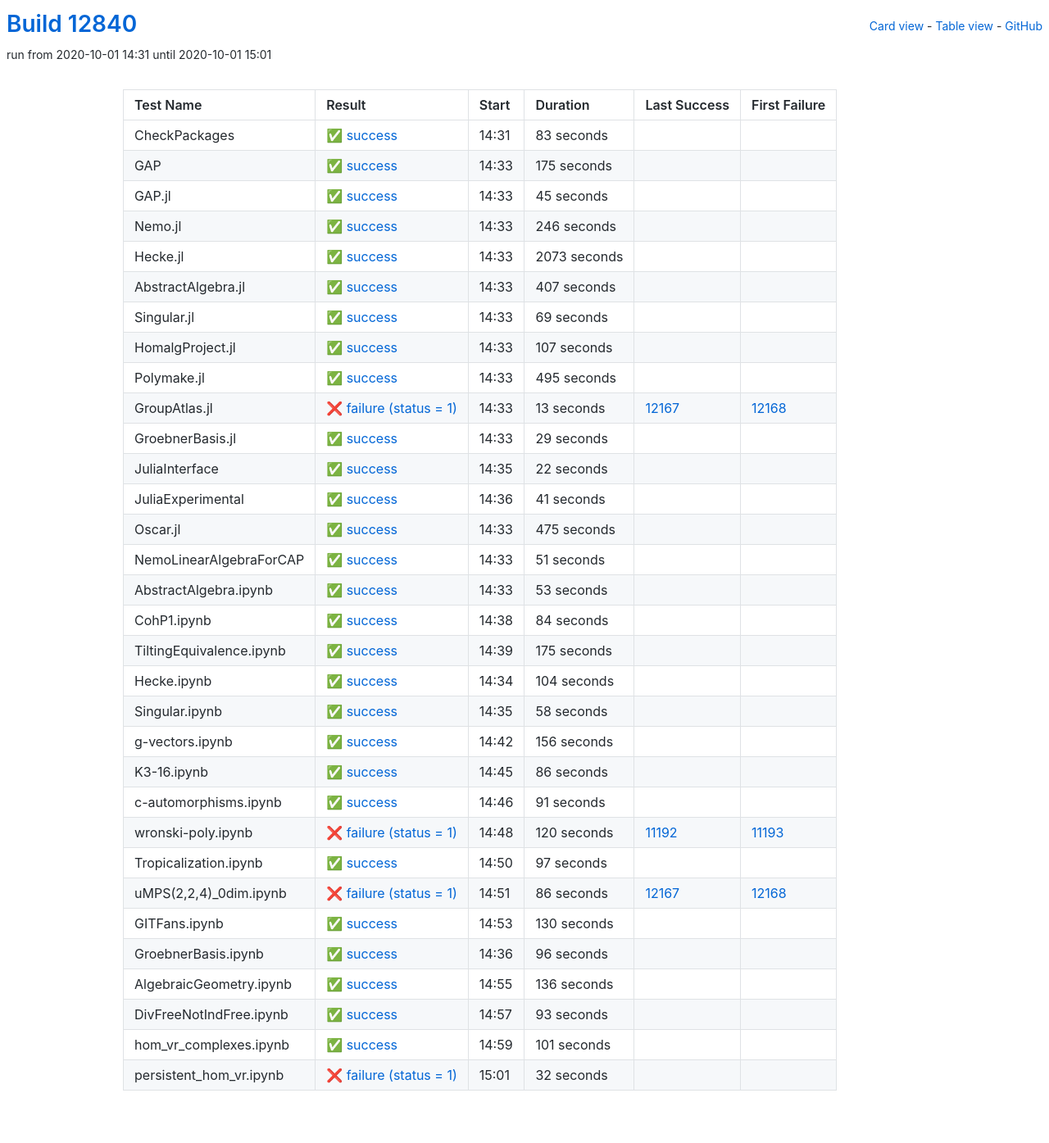
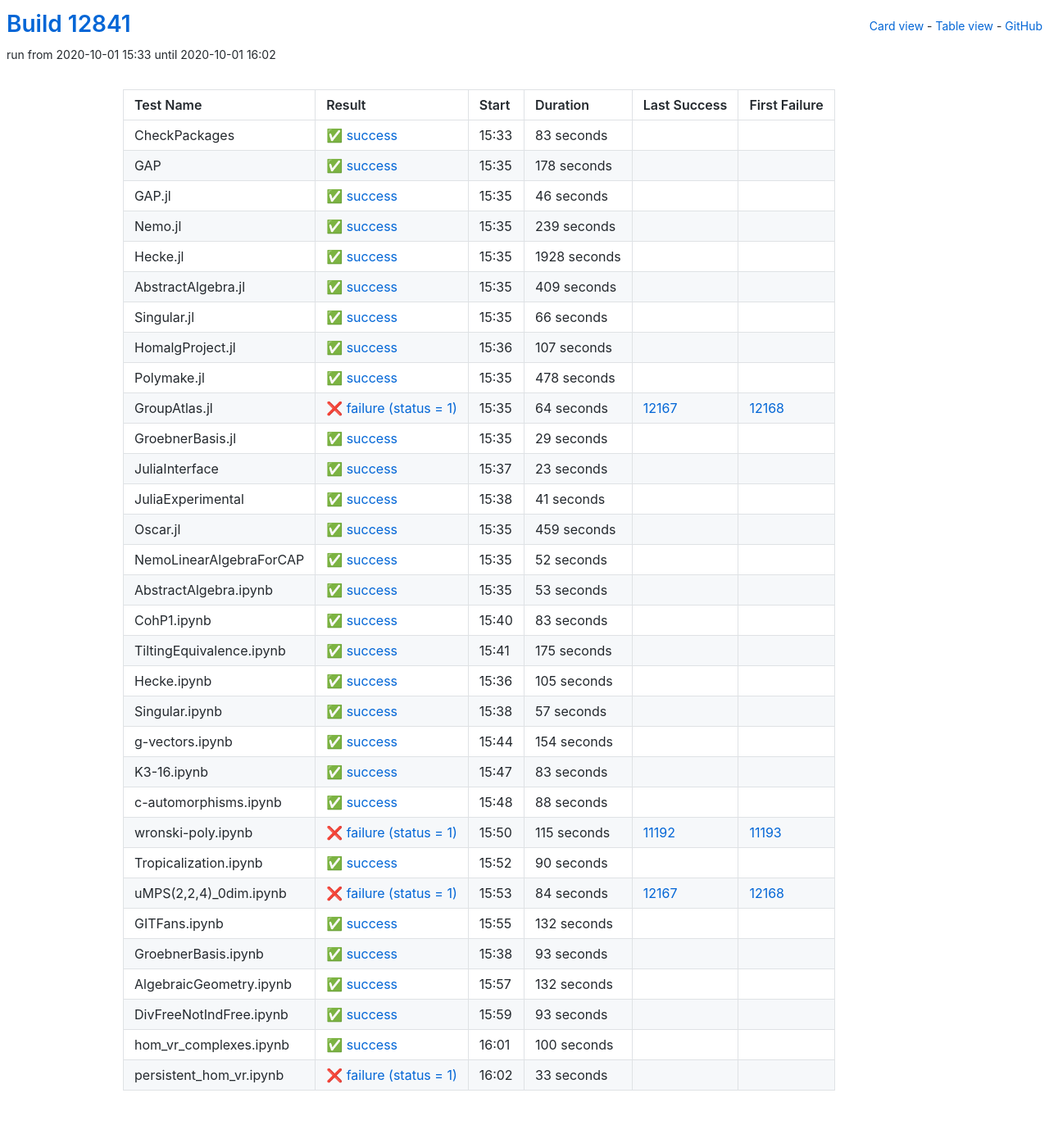
Before and after one commit to oscar-system/oscar-ci-status, a Jekyll site: the page built from table.html, in a window 1280 px wide. Shown: the whole page at 82% size. Built offline with Jekyll 4.4.1, drawn with Linux system fonts in a browser that asks for light colours.

Commit message:
Build #12841

```diff
--- a/_data/ci.yml
+++ b/_data/ci.yml
@@ -1,6 +1,6 @@
 ---
-build: 12840
-build_url: https://oscarci.mathematik.uni-kl.de/job/oscar/12840/
+build: 12841
+build_url: https://oscarci.mathematik.uni-kl.de/job/oscar/12841/
 job: oscar
 organization: oscar-system
 repo: oscar-ci-status
@@ -8,8 +8,8 @@ repourl: https://github.com/oscar-system/oscar-ci-status
 tests:
 - name: CheckPackages
   id: checkpackages
-  log: https://oscarci.mathematik.uni-kl.de/job/oscar/12840/artifact/logs/build-12840/CheckPackages.log
-  start: 2020-10-01 14:31
+  log: https://oscarci.mathematik.uni-kl.de/job/oscar/12841/artifact/logs/build-12841/CheckPackages.log
+  start: 2020-10-01 15:33
   success: true
   exitcode: 0
   status: success
@@ -20,80 +20,80 @@ tests:
   first_failure_url:
 - name: GAP
   id: gap
-  log: https://oscarci.mathematik.uni-kl.de/job/oscar/12840/artifact/logs/build-12840/GAP.log
-  start: 2020-10-01 14:33
+  log: https://oscarci.mathematik.uni-kl.de/job/oscar/12841/artifact/logs/build-12841/GAP.log
+  start: 2020-10-01 15:35
   success: true
   exitcode: 0
   status: success
-  duration: 175
+  duration: 178
   last_success: false
   last_success_url:
   first_failure: false
   first_failure_url:
 - name: GAP.jl
   id: gap-jl
-  log: https://oscarci.mathematik.uni-kl.de/job/oscar/12840/artifact/logs/build-12840/GAP.jl.log
-  start: 2020-10-01 14:33
+  log: https://oscarci.mathematik.uni-kl.de/job/oscar/12841/artifact/logs/build-12841/GAP.jl.log
+  start: 2020-10-01 15:35
   success: true
   exitcode: 0
   status: success
-  duration: 45
+  duration: 46
   last_success: false
   last_success_url:
   first_failure: false
   first_failure_url:
 - name: Nemo.jl
   id: nemo-jl
-  log: https://oscarci.mathematik.uni-kl.de/job/oscar/12840/artifact/logs/build-12840/Nemo.jl.log
-  start: 2020-10-01 14:33
+  log: https://oscarci.mathematik.uni-kl.de/job/oscar/12841/artifact/logs/build-12841/Nemo.jl.log
+  start: 2020-10-01 15:35
   success: true
   exitcode: 0
   status: success
-  duration: 246
+  duration: 239
   last_success: false
   last_success_url:
   first_failure: false
   first_failure_url:
 - name: Hecke.jl
   id: hecke-jl
-  log: https://oscarci.mathematik.uni-kl.de/job/oscar/12840/artifact/logs/build-12840/Hecke.jl.log
-  start: 2020-10-01 14:33
+  log: https://oscarci.mathematik.uni-kl.de/job/oscar/12841/artifact/logs/build-12841/Hecke.jl.log
+  start: 2020-10-01 15:35
   success: true
   exitcode: 0
   status: success
-  duration: 2073
+  duration: 1928
   last_success: false
   last_success_url:
   first_failure: false
   first_failure_url:
 - name: AbstractAlgebra.jl
   id: abstractalgebra-jl
-  log: https://oscarci.mathematik.uni-kl.de/job/oscar/12840/artifact/logs/build-12840/AbstractAlgebra.jl.log
-  start: 2020-10-01 14:33
+  log: https://oscarci.mathematik.uni-kl.de/job/oscar/12841/artifact/logs/build-12841/AbstractAlgebra.jl.log
+  start: 2020-10-01 15:35
   success: true
   exitcode: 0
   status: success
-  duration: 407
+  duration: 409
   last_success: false
   last_success_url:
   first_failure: false
   first_failure_url:
 - name: Singular.jl
   id: singular-jl
-  log: https://oscarci.mathematik.uni-kl.de/job/oscar/12840/artifact/logs/build-12840/Singular.jl.log
-  start: 2020-10-01 14:33
+  log: https://oscarci.mathematik.uni-kl.de/job/oscar/12841/artifact/logs/build-12841/Singular.jl.log
+  start: 2020-10-01 15:35
   success: true
   exitcode: 0
   status: success
-  duration: 69
+  duration: 66
   last_success: false
   last_success_url:
   first_failure: false
   first_failure_url:
 - name: HomalgProject.jl
   id: homalgproject-jl
-  log: https://oscarci.mathematik.uni-kl.de/job/oscar/12840/artifact/logs/build-12840/HomalgProject.jl.log
-  start: 2020-10-01 14:33
+  log: https://oscarci.mathematik.uni-kl.de/job/oscar/12841/artifact/logs/build-12841/HomalgProject.jl.log
+  start: 2020-10-01 15:36
   success: true
   exitcode: 0
   status: success
@@ -104,32 +104,32 @@ tests:
   first_failure_url:
 - name: Polymake.jl
   id: polymake-jl
-  log: https://oscarci.mathematik.uni-kl.de/job/oscar/12840/artifact/logs/build-12840/Polymake.jl.log
-  start: 2020-10-01 14:33
+  log: https://oscarci.mathematik.uni-kl.de/job/oscar/12841/artifact/logs/build-12841/Polymake.jl.log
+  start: 2020-10-01 15:35
   success: true
   exitcode: 0
   status: success
-  duration: 495
+  duration: 478
   last_success: false
   last_success_url:
   first_failure: false
   first_failure_url:
 - name: GroupAtlas.jl
   id: groupatlas-jl
-  log: https://oscarci.mathematik.uni-kl.de/job/oscar/12840/artifact/logs/build-12840/GroupAtlas.jl.log
-  start: 2020-10-01 14:33
+  log: https://oscarci.mathematik.uni-kl.de/job/oscar/12841/artifact/logs/build-12841/GroupAtlas.jl.log
+  start: 2020-10-01 15:35
   success: false
   exitcode: 1
   status: failure
-  duration: 13
+  duration: 64
   last_success: 12167
   last_success_url: https://oscarci.mathematik.uni-kl.de/job/oscar/12167/
   first_failure: 12168
   first_failure_url: https://oscarci.mathematik.uni-kl.de/job/oscar/12168/
 - name: GroebnerBasis.jl
   id: groebnerbasis-jl
-  log: https://oscarci.mathematik.uni-kl.de/job/oscar/12840/artifact/logs/build-12840/GroebnerBasis.jl.log
-  start: 2020-10-01 14:33
+  log: https://oscarci.mathematik.uni-kl.de/job/oscar/12841/artifact/logs/build-12841/GroebnerBasis.jl.log
+  start: 2020-10-01 15:35
   success: true
   exitcode: 0
   status: success
@@ -140,20 +140,20 @@ tests:
   first_failure_url:
 - name: JuliaInterface
   id: juliainterface
-  log: https://oscarci.mathematik.uni-kl.de/job/oscar/12840/artifact/logs/build-12840/JuliaInterface.log
-  start: 2020-10-01 14:35
+  log: https://oscarci.mathematik.uni-kl.de/job/oscar/12841/artifact/logs/build-12841/JuliaInterface.log
+  start: 2020-10-01 15:37
   success: true
   exitcode: 0
   status: success
-  duration: 22
+  duration: 23
   last_success: false
   last_success_url:
   first_failure: false
   first_failure_url:
 - name: JuliaExperimental
   id: juliaexperimental
-  log: https://oscarci.mathematik.uni-kl.de/job/oscar/12840/artifact/logs/build-12840/JuliaExperimental.log
-  start: 2020-10-01 14:36
+  log: https://oscarci.mathematik.uni-kl.de/job/oscar/12841/artifact/logs/build-12841/JuliaExperimental.log
+  start: 2020-10-01 15:38
   success: true
   exitcode: 0
   status: success
@@ -164,32 +164,32 @@ tests:
   first_failure_url:
 - name: Oscar.jl
   id: oscar-jl
-  log: https://oscarci.mathematik.uni-kl.de/job/oscar/12840/artifact/logs/build-12840/Oscar.jl.log
-  start: 2020-10-01 14:33
+  log: https://oscarci.mathematik.uni-kl.de/job/oscar/12841/artifact/logs/build-12841/Oscar.jl.log
+  start: 2020-10-01 15:35
   success: true
   exitcode: 0
   status: success
-  duration: 475
+  duration: 459
   last_success: false
   last_success_url:
   first_failure: false
   first_failure_url:
 - name: NemoLinearAlgebraForCAP
   id: nemolinearalgebraforcap
-  log: https://oscarci.mathematik.uni-kl.de/job/oscar/12840/artifact/logs/build-12840/NemoLinearAlgebraForCAP.log
-  start: 2020-10-01 14:33
+  log: https://oscarci.mathematik.uni-kl.de/job/oscar/12841/artifact/logs/build-12841/NemoLinearAlgebraForCAP.log
+  start: 2020-10-01 15:35
   success: true
   exitcode: 0
   status: success
-  duration: 51
+  duration: 52
   last_success: false
   last_success_url:
   first_failure: false
   first_failure_url:
 - name: AbstractAlgebra.ipynb
   id: abstractalgebra-ipynb
-  log: https://oscarci.mathematik.uni-kl.de/job/oscar/12840/artifact/logs/build-12840/AbstractAlgebra.ipynb.log
-  start: 2020-10-01 14:33
+  log: https://oscarci.mathematik.uni-kl.de/job/oscar/12841/artifact/logs/build-12841/AbstractAlgebra.ipynb.log
+  start: 2020-10-01 15:35
   success: true
   exitcode: 0
   status: success
@@ -200,20 +200,20 @@ tests:
   first_failure_url:
 - name: CohP1.ipynb
   id: cohp1-ipynb
-  log: https://oscarci.mathematik.uni-kl.de/job/oscar/12840/artifact/logs/build-12840/CohP1.ipynb.log
-  start: 2020-10-01 14:38
+  log: https://oscarci.mathematik.uni-kl.de/job/oscar/12841/artifact/logs/build-12841/CohP1.ipynb.log
+  start: 2020-10-01 15:40
   success: true
   exitcode: 0
   status: success
-  duration: 84
+  duration: 83
   last_success: false
   last_success_url:
   first_failure: false
   first_failure_url:
 - name: TiltingEquivalence.ipynb
   id: tiltingequivalence-ipynb
-  log: https://oscarci.mathematik.uni-kl.de/job/oscar/12840/artifact/logs/build-12840/TiltingEquivalence.ipynb.log
-  start: 2020-10-01 14:39
+  log: https://oscarci.mathematik.uni-kl.de/job/oscar/12841/artifact/logs/build-12841/TiltingEquivalence.ipynb.log
+  start: 2020-10-01 15:41
   success: true
   exitcode: 0
   status: success
@@ -224,140 +224,140 @@ tests:
   first_failure_url:
 - name: Hecke.ipynb
   id: hecke-ipynb
-  log: https://oscarci.mathematik.uni-kl.de/job/oscar/12840/artifact/logs/build-12840/Hecke.ipynb.log
-  start: 2020-10-01 14:34
+  log: https://oscarci.mathematik.uni-kl.de/job/oscar/12841/artifact/logs/build-12841/Hecke.ipynb.log
+  start: 2020-10-01 15:36
   success: true
   exitcode: 0
   status: success
-  duration: 104
+  duration: 105
   last_success: false
   last_success_url:
   first_failure: false
   first_failure_url:
 - name: Singular.ipynb
   id: singular-ipynb
-  log: https://oscarci.mathematik.uni-kl.de/job/oscar/12840/artifact/logs/build-12840/Singular.ipynb.log
-  start: 2020-10-01 14:35
+  log: https://oscarci.mathematik.uni-kl.de/job/oscar/12841/artifact/logs/build-12841/Singular.ipynb.log
+  start: 2020-10-01 15:38
   success: true
   exitcode: 0
   status: success
-  duration: 58
+  duration: 57
   last_success: false
   last_success_url:
   first_failure: false
   first_failure_url:
 - name: g-vectors.ipynb
   id: g-vectors-ipynb
-  log: https://oscarci.mathematik.uni-kl.de/job/oscar/12840/artifact/logs/build-12840/g-vectors.ipynb.log
-  start: 2020-10-01 14:42
+  log: https://oscarci.mathematik.uni-kl.de/job/oscar/12841/artifact/logs/build-12841/g-vectors.ipynb.log
+  start: 2020-10-01 15:44
   success: true
   exitcode: 0
   status: success
-  duration: 156
+  duration: 154
   last_success: false
   last_success_url:
   first_failure: false
   first_failure_url:
 - name: K3-16.ipynb
   id: k3-16-ipynb
-  log: https://oscarci.mathematik.uni-kl.de/job/oscar/12840/artifact/logs/build-12840/K3-16.ipynb.log
-  start: 2020-10-01 14:45
+  log: https://oscarci.mathematik.uni-kl.de/job/oscar/12841/artifact/logs/build-12841/K3-16.ipynb.log
+  start: 2020-10-01 15:47
   success: true
   exitcode: 0
   status: success
-  duration: 86
+  duration: 83
   last_success: false
   last_success_url:
   first_failure: false
   first_failure_url:
 - name: c-automorphisms.ipynb
   id: c-automorphisms-ipynb
-  log: https://oscarci.mathematik.uni-kl.de/job/oscar/12840/artifact/logs/build-12840/c-automorphisms.ipynb.log
-  start: 2020-10-01 14:46
+  log: https://oscarci.mathematik.uni-kl.de/job/oscar/12841/artifact/logs/build-12841/c-automorphisms.ipynb.log
+  start: 2020-10-01 15:48
   success: true
   exitcode: 0
   status: success
-  duration: 91
+  duration: 88
   last_success: false
   last_success_url:
   first_failure: false
   first_failure_url:
 - name: wronski-poly.ipynb
   id: wronski-poly-ipynb
-  log: https://oscarci.mathematik.uni-kl.de/job/oscar/12840/artifact/logs/build-12840/wronski-poly.ipynb.log
-  start: 2020-10-01 14:48
+  log: https://oscarci.mathematik.uni-kl.de/job/oscar/12841/artifact/logs/build-12841/wronski-poly.ipynb.log
+  start: 2020-10-01 15:50
   success: false
   exitcode: 1
   status: failure
-  duration: 120
+  duration: 115
   last_success: 11192
   last_success_url: https://oscarci.mathematik.uni-kl.de/job/oscar/11192/
   first_failure: 11193
   first_failure_url: https://oscarci.mathematik.uni-kl.de/job/oscar/11193/
 - name: Tropicalization.ipynb
   id: tropicalization-ipynb
-  log: https://oscarci.mathematik.uni-kl.de/job/oscar/12840/artifact/logs/build-12840/Tropicalization.ipynb.log
-  start: 2020-10-01 14:50
+  log: https://oscarci.mathematik.uni-kl.de/job/oscar/12841/artifact/logs/build-12841/Tropicalization.ipynb.log
+  start: 2020-10-01 15:52
   success: true
   exitcode: 0
   status: success
-  duration: 97
+  duration: 90
   last_success: false
   last_success_url:
   first_failure: false
   first_failure_url:
 - name: uMPS(2,2,4)_0dim.ipynb
   id: umps-2-2-4-0dim-ipynb
-  log: https://oscarci.mathematik.uni-kl.de/job/oscar/12840/artifact/logs/build-12840/uMPS-2-2-4-_0dim.ipynb.log
-  start: 2020-10-01 14:51
+  log: https://oscarci.mathematik.uni-kl.de/job/oscar/12841/artifact/logs/build-12841/uMPS-2-2-4-_0dim.ipynb.log
+  start: 2020-10-01 15:53
   success: false
   exitcode: 1
   status: failure
-  duration: 86
+  duration: 84
   last_success: 12167
   last_success_url: https://oscarci.mathematik.uni-kl.de/job/oscar/12167/
   first_failure: 12168
   first_failure_url: https://oscarci.mathematik.uni-kl.de/job/oscar/12168/
 - name: GITFans.ipynb
   id: gitfans-ipynb
-  log: https://oscarci.mathematik.uni-kl.de/job/oscar/12840/artifact/logs/build-12840/GITFans.ipynb.log
-  start: 2020-10-01 14:53
+  log: https://oscarci.mathematik.uni-kl.de/job/oscar/12841/artifact/logs/build-12841/GITFans.ipynb.log
+  start: 2020-10-01 15:55
   success: true
   exitcode: 0
   status: success
-  duration: 130
+  duration: 132
   last_success: false
   last_success_url:
   first_failure: false
   first_failure_url:
 - name: GroebnerBasis.ipynb
   id: groebnerbasis-ipynb
-  log: https://oscarci.mathematik.uni-kl.de/job/oscar/12840/artifact/logs/build-12840/GroebnerBasis.ipynb.log
-  start: 2020-10-01 14:36
+  log: https://oscarci.mathematik.uni-kl.de/job/oscar/12841/artifact/logs/build-12841/GroebnerBasis.ipynb.log
+  start: 2020-10-01 15:38
   success: true
   exitcode: 0
   status: success
-  duration: 96
+  duration: 93
   last_success: false
   last_success_url:
   first_failure: false
   first_failure_url:
 - name: AlgebraicGeometry.ipynb
   id: algebraicgeometry-ipynb
-  log: https://oscarci.mathematik.uni-kl.de/job/oscar/12840/artifact/logs/build-12840/AlgebraicGeometry.ipynb.log
-  start: 2020-10-01 14:55
+  log: https://oscarci.mathematik.uni-kl.de/job/oscar/12841/artifact/logs/build-12841/AlgebraicGeometry.ipynb.log
+  start: 2020-10-01 15:57
   success: true
   exitcode: 0
   status: success
-  duration: 136
+  duration: 132
   last_success: false
   last_success_url:
   first_failure: false
   first_failure_url:
 - name: DivFreeNotIndFree.ipynb
   id: divfreenotindfree-ipynb
-  log: https://oscarci.mathematik.uni-kl.de/job/oscar/12840/artifact/logs/build-12840/DivFreeNotIndFree.ipynb.log
-  start: 2020-10-01 14:57
+  log: https://oscarci.mathematik.uni-kl.de/job/oscar/12841/artifact/logs/build-12841/DivFreeNotIndFree.ipynb.log
+  start: 2020-10-01 15:59
   success: true
   exitcode: 0
   status: success
@@ -368,24 +368,24 @@ tests:
   first_failure_url:
 - name: hom_vr_complexes.ipynb
   id: hom-vr-complexes-ipynb
-  log: https://oscarci.mathematik.uni-kl.de/job/oscar/12840/artifact/logs/build-12840/hom_vr_complexes.ipynb.log
-  start: 2020-10-01 14:59
+  log: https://oscarci.mathematik.uni-kl.de/job/oscar/12841/artifact/logs/build-12841/hom_vr_complexes.ipynb.log
+  start: 2020-10-01 16:01
   success: true
   exitcode: 0
   status: success
-  duration: 101
+  duration: 100
   last_success: false
   last_success_url:
   first_failure: false
   first_failure_url:
 - name: persistent_hom_vr.ipynb
   id: persistent-hom-vr-ipynb
-  log: https://oscarci.mathematik.uni-kl.de/job/oscar/12840/artifact/logs/build-12840/persistent_hom_vr.ipynb.log
-  start: 2020-10-01 15:01
+  log: https://oscarci.mathematik.uni-kl.de/job/oscar/12841/artifact/logs/build-12841/persistent_hom_vr.ipynb.log
+  start: 2020-10-01 16:02
   success: false
   exitcode: 1
   status: failure
-  duration: 32
+  duration: 33
   last_success: false
   last_success_url:
   first_failure: false
```
Also changed, not shown: README.md.
